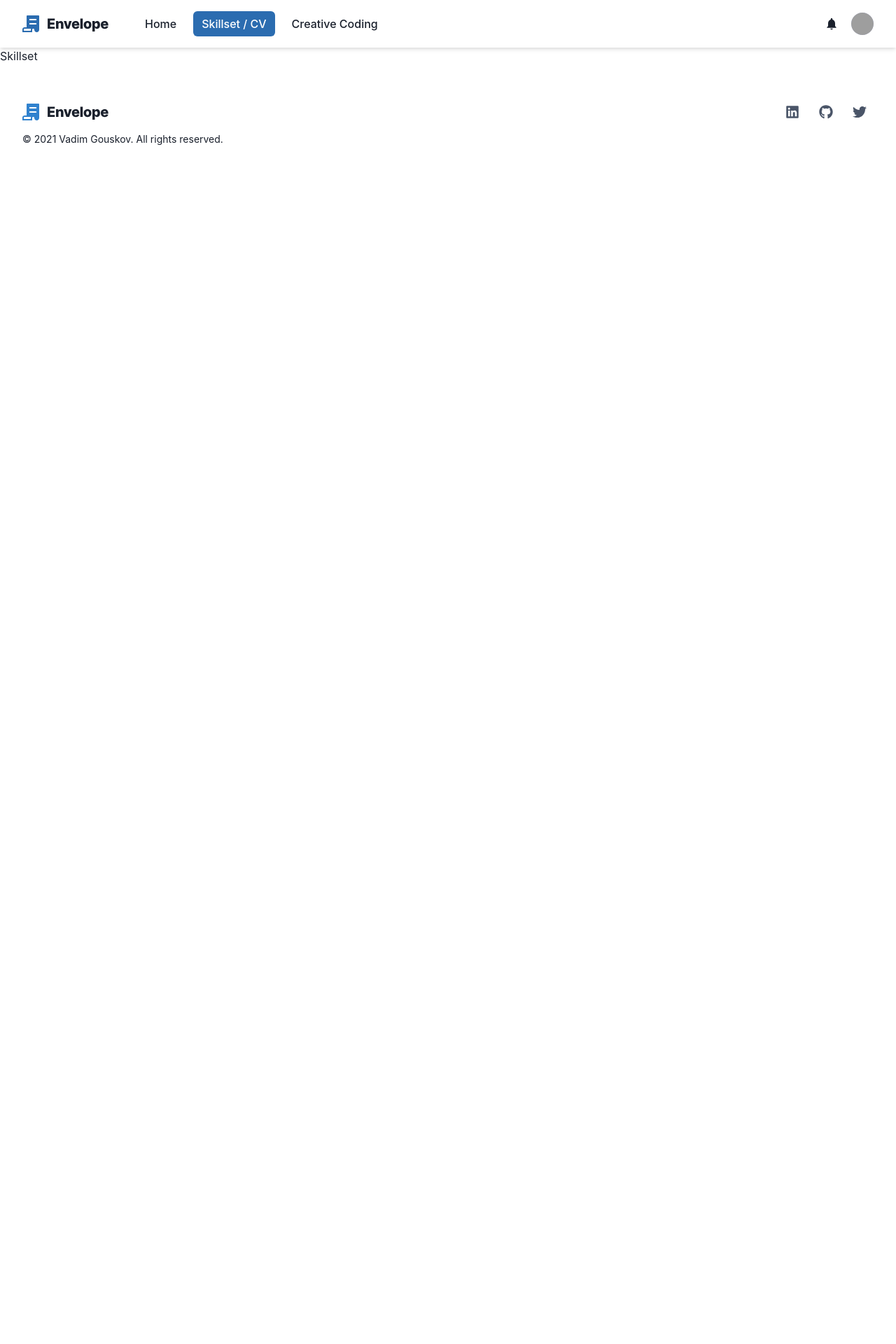
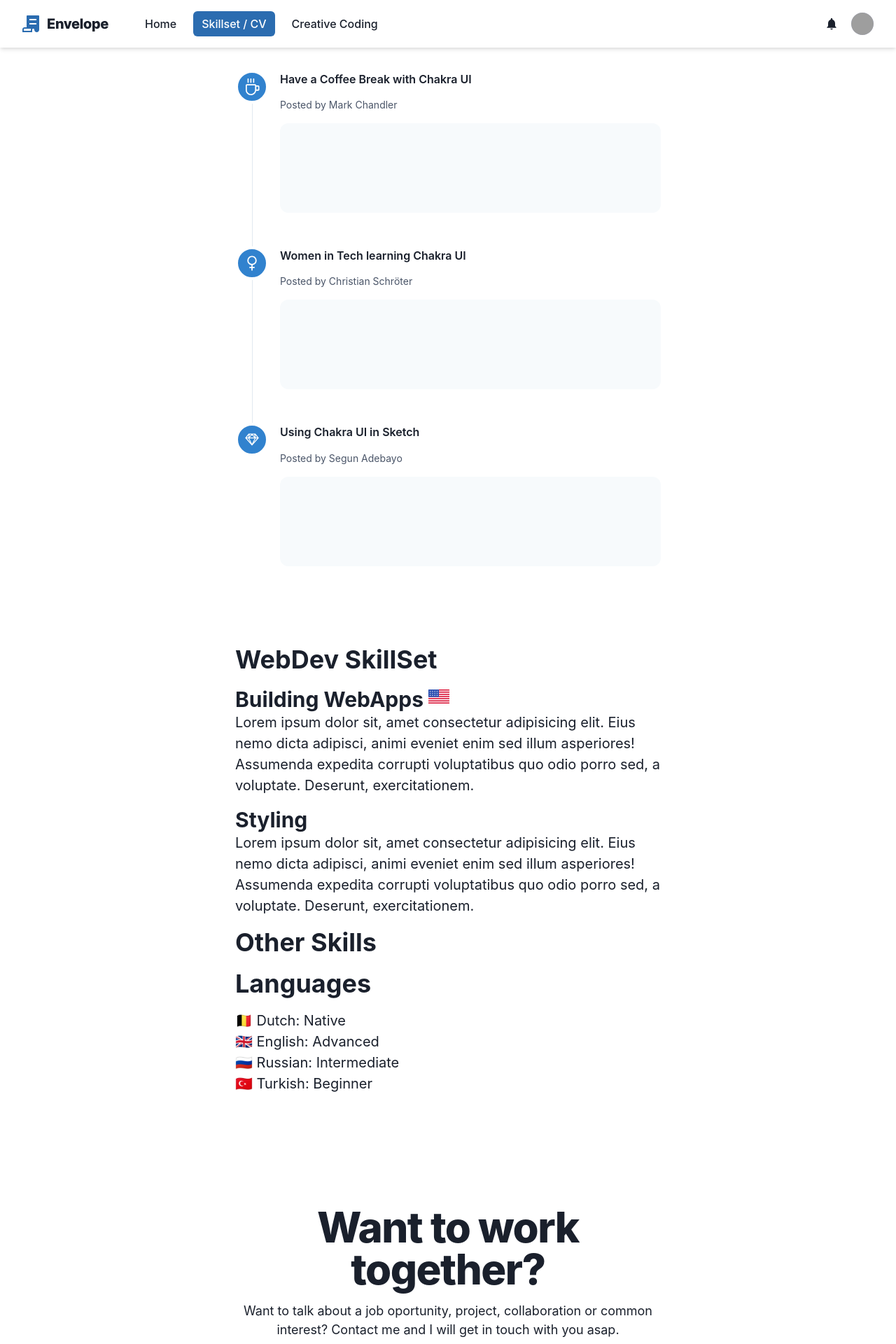
Before and after one commit to VadimGouskov/website, a Next.js app: page /skillset in a window 1280 px wide. Shown: the top 1920 px of the page at 70% size. Before the commit the page ends 800 px from the top, so only its background shows below. Built offline with nearby package versions, Linux system fonts and the light colour scheme; grey boxes are pictures that could not be loaded.

Commit message:
added skillsetpage components

```diff
--- a/package.json
+++ b/package.json
@@ -19,6 +19,7 @@
     "@emotion/styled": "^11.0.0",
     "@microsoft/applicationinsights-react-js": "^3.1.2",
     "@microsoft/applicationinsights-web": "^2.6.2",
+    "country-flag-icons": "^1.4.11",
     "eslint": "^7.14.0",
     "eslint-config-prettier": "^6.15.0",
     "eslint-plugin-import": "^2.22.1",
--- /dev/null
+++ b/src/components/LineList/List.tsx
@@ -0,0 +1,23 @@
+import {Stack, StackProps} from "@chakra-ui/react";
+import * as React from "react";
+import {ListItemProps} from "./ListItem";
+
+export const List: React.FC<StackProps> = (props) => {
+    const {children, ...stackProps} = props;
+    const items = React.useMemo(
+        () =>
+            React.Children.toArray(children)
+                .filter<React.ReactElement<ListItemProps>>(React.isValidElement)
+                .map((item, index, array) =>
+                    index + 1 === array.length
+                        ? React.cloneElement(item, {isLastItem: true})
+                        : item,
+                ),
+        [children],
+    );
+    return (
+        <Stack as="ul" {...stackProps}>
+            {items}
+        </Stack>
+    );
+};
--- /dev/null
+++ b/src/components/LineList/ListItem.tsx
@@ -0,0 +1,41 @@
+import {Stack, Flex, Circle, Text, useColorModeValue, Heading, StackProps} from "@chakra-ui/react";
+import * as React from "react";
+
+export interface ListItemProps extends StackProps {
+    title: string;
+    subTitle: string;
+    icon?: React.ReactElement;
+    isLastItem?: boolean;
+}
+
+export const ListItem: React.FC<ListItemProps> = (props) => {
+    const {title, subTitle, icon, isLastItem, children, ...stackProps} = props;
+
+    return (
+        <Stack as="li" direction="row" spacing="4" {...stackProps}>
+            <Flex direction="column" alignItems="center" aria-hidden="true">
+                <Circle
+                    bg={useColorModeValue("blue.500", "blue.300")}
+                    size="12"
+                    borderWidth="4px"
+                    borderColor={useColorModeValue("white", "gray.800")}
+                    color={useColorModeValue("white", "black")}
+                >
+                    {icon}
+                </Circle>
+                {!isLastItem && <Flex flex="1" borderRightWidth="1px" mb="-12" />}
+            </Flex>
+            <Stack spacing="4" pt="1" flex="1">
+                <Flex direction="column">
+                    <Heading fontSize="md" fontWeight="semibold">
+                        {title}
+                    </Heading>
+                    <Text fontSize="sm" color={useColorModeValue("gray.600", "gray.400")}>
+                        {subTitle}
+                    </Text>
+                </Flex>
+                <Flex>{children}</Flex>
+            </Stack>
+        </Stack>
+    );
+};
--- /dev/null
+++ b/src/components/LineList/Placeholder.tsx
@@ -0,0 +1,12 @@
+import {Box, BoxProps, useColorModeValue} from "@chakra-ui/react";
+import * as React from "react";
+
+export const Placeholder: React.FC<BoxProps> = (props) => (
+    <Box
+        bg={useColorModeValue("gray.50", "gray.700")}
+        width="full"
+        height="32"
+        rounded="xl"
+        {...props}
+    />
+);
--- /dev/null
+++ b/src/components/LineList/index.tsx
@@ -0,0 +1,38 @@
+import * as React from "react";
+import {AiOutlineCoffee, AiOutlineSketch, AiOutlineWoman} from "react-icons/ai";
+import {Box, Icon} from "@chakra-ui/react";
+import {List} from "./List";
+import {ListItem} from "./ListItem";
+import {Placeholder} from "./Placeholder";
+
+export const LineList: React.FC = () => {
+    return (
+        <Box as="section">
+            <Box maxW="2xl" mx="auto" p={{base: "4", md: "8"}}>
+                <List spacing="12">
+                    <ListItem
+                        title="Have a Coffee Break with Chakra UI"
+                        subTitle="Posted by Mark Chandler"
+                        icon={<Icon as={AiOutlineCoffee} boxSize="6" />}
+                    >
+                        <Placeholder />
+                    </ListItem>
+                    <ListItem
+                        title="Women in Tech learning Chakra UI"
+                        subTitle="Posted by Christian Schröter"
+                        icon={<Icon as={AiOutlineWoman} boxSize="6" />}
+                    >
+                        <Placeholder />
+                    </ListItem>
+                    <ListItem
+                        title="Using Chakra UI in Sketch"
+                        subTitle="Posted by Segun Adebayo"
+                        icon={<Icon as={AiOutlineSketch} boxSize="6" />}
+                    >
+                        <Placeholder />
+                    </ListItem>
+                </List>
+            </Box>
+        </Box>
+    );
+};
--- /dev/null
+++ b/src/components/Skillset/Skill.tsx
@@ -0,0 +1,22 @@
+import {Box, Heading, Icon, Text} from "@chakra-ui/react";
+import React from "react";
+
+type SkillProps = {
+    title: string;
+    icon?: React.ElementType;
+};
+
+const Skill: React.FC<SkillProps> = ({title, icon, children}) => {
+    return (
+        <>
+            <Box mb="4">
+                <Heading size="lg" mb="0">
+                    {title} {!!icon ? <Icon as={icon}></Icon> : ""}
+                </Heading>
+                <Text textColor="gray.800">{children}</Text>
+            </Box>
+        </>
+    );
+};
+
+export default Skill;
--- a/src/pages/skillset.tsx
+++ b/src/pages/skillset.tsx
@@ -1,11 +1,75 @@
+import {LineList} from "../components/LineList";
 import * as React from "react";
+import {Box, Heading, Text, Button, UnorderedList, ListItem, Icon} from "@chakra-ui/react";
+import Flags from "country-flag-icons/react/3x2";
+import getUnicodeFlagIcon from "country-flag-icons/unicode";
+import Skill from "../components/Skillset/Skill";
 
 interface Props {}
 
 const Skillset: React.FC<Props> = (props) => {
     return (
         <>
-            <h1>Skillset</h1>
+            {/* TIMELINE */}
+            <LineList></LineList>
+
+            {/* SKILLSET */}
+            <Box as="section">
+                <Box
+                    maxW="2xl"
+                    mx="auto"
+                    px={{base: "6", lg: "8"}}
+                    py={{base: "16", sm: "20"}}
+                    textAlign="left"
+                >
+                    <Heading size="xl"> WebDev SkillSet </Heading>
+                    <Skill title="Building WebApps" icon={Flags.US}>
+                        Lorem ipsum dolor sit, amet consectetur adipisicing elit. Eius nemo dicta
+                        adipisci, animi eveniet enim sed illum asperiores! Assumenda expedita
+                        corrupti voluptatibus quo odio porro sed, a voluptate. Deserunt,
+                        exercitationem.
+                    </Skill>
+
+                    <Skill title="Styling">
+                        Lorem ipsum dolor sit, amet consectetur adipisicing elit. Eius nemo dicta
+                        adipisci, animi eveniet enim sed illum asperiores! Assumenda expedita
+                        corrupti voluptatibus quo odio porro sed, a voluptate. Deserunt,
+                        exercitationem.
+                    </Skill>
+
+                    <Heading size="xl"> Other Skills </Heading>
+
+                    <Heading>Languages</Heading>
+                    <Text>{getUnicodeFlagIcon("BE")} Dutch: Native</Text>
+                    <Text>{getUnicodeFlagIcon("GB")} English: Advanced</Text>
+                    <Text>{getUnicodeFlagIcon("RU")} Russian: Intermediate </Text>
+                    <Text>{getUnicodeFlagIcon("TR")} Turkish: Beginner</Text>
+                </Box>
+            </Box>
+
+            {/* OTHER SKILLS */}
+
+            {/* CALL TO ACTION */}
+            <Box as="section">
+                <Box
+                    maxW="2xl"
+                    mx="auto"
+                    px={{base: "6", lg: "8"}}
+                    py={{base: "16", sm: "20"}}
+                    textAlign="center"
+                >
+                    <Heading size="3xl" fontWeight="extrabold" letterSpacing="tight">
+                        Want to work together?
+                    </Heading>
+                    <Text mt="4" fontSize="lg">
+                        Want to talk about a job oportunity, project, collaboration or common
+                        interest? Contact me and I will get in touch with you asap.
+                    </Text>
+                    <Button mt="8" as="a" href="#" size="lg" colorScheme="blue" fontWeight="bold">
+                        Contact
+                    </Button>
+                </Box>
+            </Box>
         </>
     );
 };
```
Also changed, not shown: 1 other file (tests, documents, lock files or other folders).
